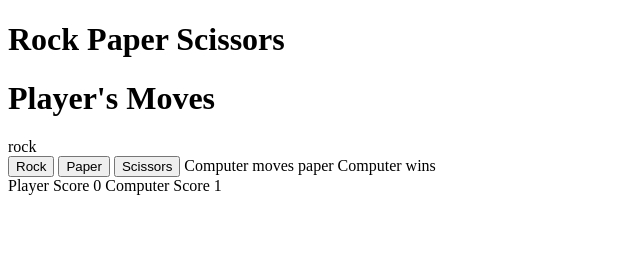
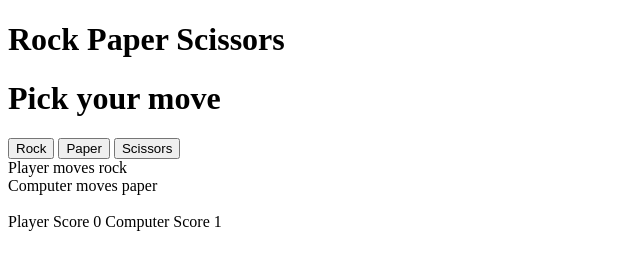
Before and after one commit to erykos111/rock_paper, a plain HTML site: page index.html in a window 1280 px wide. Both pictures are taken after a click on the button "Rock". Shown: the whole page, without its empty margins (0-640 px from the left). Drawn offline with Linux system fonts and the light colour scheme.

Commit message:
Add working game, without css

```diff
--- a/index.html
+++ b/index.html
@@ -8,12 +8,13 @@
     <body onload="computer_move()">
     <div class="main">
     <h1> Rock Paper Scissors </h1>
-    <h1> Player's Moves </h1>
-    <span id="player_moves">  </span> <br>
+    <h1> Pick your move </h1>
     <button id="check_number" onclick="player_move('rock')"> Rock </button>
     <button id="check_number" onclick="player_move('paper')"> Paper </button>
-    <button id="check_number" onclick="player_move('scissors')"> Scissors </button>
+    <button id="check_number" onclick="player_move('scissors')"> Scissors </button> <br>
 
+    <span id="player_moves">  </span> <br>
+    <span id="computer_moves">  </span> <br>
     <span id="game_result">   </span> <br>
 
     <span id="player_score"> Player Score </span>
--- a/script.js
+++ b/script.js
@@ -30,7 +30,7 @@ function player_move(move){
 //Update player's move
 function update(){
   update_value = document.getElementById("player_moves")
-  update_value.textContent = player_moves
+  update_value.textContent = "Player moves " + player_moves
 }
 
 
@@ -38,20 +38,26 @@ function update(){
 
 //Check the result of a singular game
 function check_result(player_moves, computer_moves){
+  computer = document.getElementById("computer_moves")
   game_results = document.getElementById("game_result")
   console.log("Computer Moves " + computer_moves)
   if (player_moves == computer_moves){
-  game_results.textContent = "Computer moves " + computer_moves + " It's a draw"
+  computer.textContent = "Computer moves " + computer_moves
+  //game_results.textContent = " It's a draw"
   }
   else if (player_moves == 'rock' && computer_moves == 'scissors' || player_moves == 'paper' && computer_moves == "rock" || player_moves == "scissors" && computer_moves == "paper" ){
-  game_results.textContent = "Computer moves " + computer_moves + " Player wins"
+  computer.textContent = "Computer moves " + computer_moves
+  //game_results.textContent =  " Player wins"
   player_score = player_score + 1
   update_score(player_score, computer_score)
+  check_game_result(player_score,computer_score)
   }
   else{
-    game_results.textContent = "Computer moves " + computer_moves + " Computer wins"
+    //game_results.textContent =  "Computer wins"
+    computer.textContent = "Computer moves " + computer_moves
     computer_score = computer_score + 1
     update_score(player_score, computer_score)
+    check_game_result(player_score,computer_score)
   }
   }
 
@@ -62,3 +68,14 @@ function check_result(player_moves, computer_moves){
     player_score_counter.textContent = player_score
     computer_score_counter.textContent = computer_score
   }
+
+
+
+  function check_game_result(player_score,computer_score){
+    if (player_score == 5){
+      alert("Game over, player won")
+    }
+    else if (compueter_score == 5){
+      alert("Game over, computer won")
+    }
+  }
```
